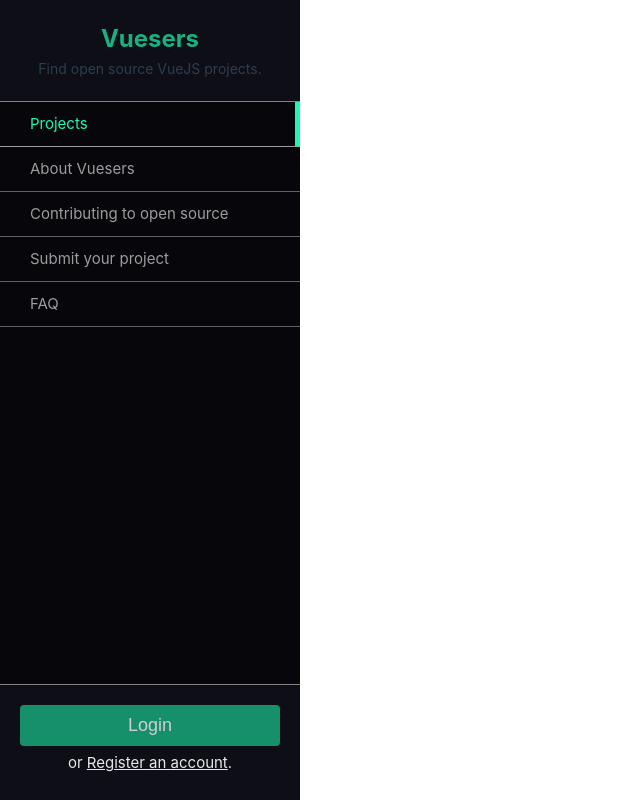
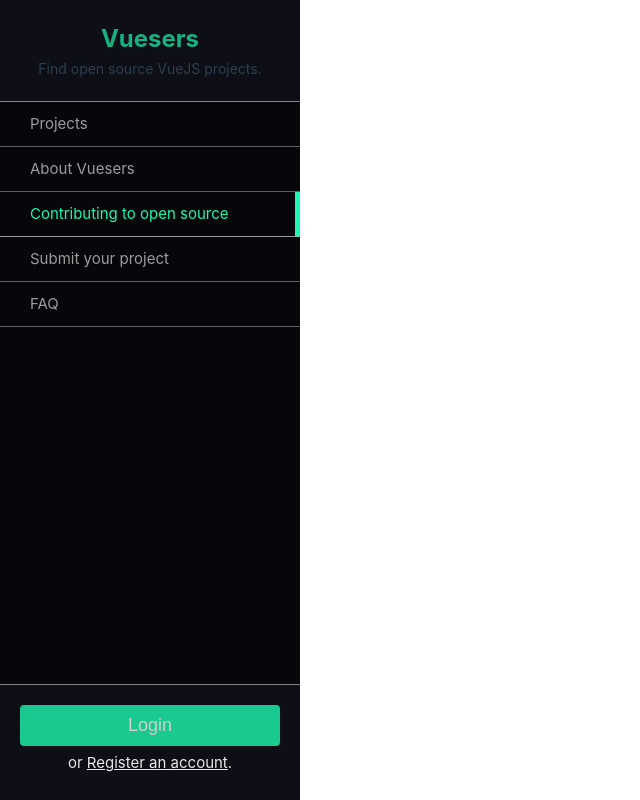
Before and after one commit to AllanOcelot/Vuesers, a Vue app in the folder Client/: page /contribute in a window 1280 px wide. Shown: the whole page, without its empty margins (0-640 px from the left). Built offline with nearby package versions, Linux system fonts and the light colour scheme; some icons are missing.

Commit message:
Refactoring / Route skeletons
- Codeclean up,
- add dummy pages for additional routes

```diff
--- /dev/null
+++ b/Client/src/assets/_variables.scss
@@ -0,0 +1,5 @@
+// Vars
+$color-primary: #1cf8af;
+
+
+// Maybe we want darkmode in future? all the cool kids do it....
--- a/Client/src/components/Sidebar.vue
+++ b/Client/src/components/Sidebar.vue
@@ -1,4 +1,9 @@
 <script setup lang="ts">
+  import {useRoute} from 'vue-router'
+  import {computed} from 'vue'
+
+  const route=useRoute();
+  const currentRoute = computed(() =>route.name)
 
   // Display the login modal.
   function showLogin(){
@@ -10,50 +15,50 @@
 <template>
   <div class="sidebar-main">
     <div class="top-section">
-      <RouterLink to="/" class="router-home">Vuesers</RouterLink>
+      <RouterLink to="/projects" class="router-home">Vuesers</RouterLink>
       <p>Find open source VueJS projects.</p>
     </div>
     <div class="mid">
       <ul class="links-menu">
-        <li class="active">
-          <a href="/">
+        <li :class="{active : currentRoute === 'projects'}">
+          <router-link to="/">
             <span class="icon">
               <i class="lni lni-folder"></i>
             </span>
             Projects
-          </a>
+          </router-link>
         </li>
-        <li>
-          <a href="/">
+        <li :class="{active : currentRoute === 'about'}">
+          <router-link to="/about">
             <span class="icon">
               <i class="lni lni-question-circle"></i>
             </span>
             About Vuesers
-          </a>
+          </router-link>
         </li>
-        <li>
-          <a href="/">
+        <li :class="{active : currentRoute === 'contribute'}">
+          <router-link to="/contribute">
             <span class="icon">
               <i class="lni lni-book"></i>
             </span>
             Contributing to open source
-          </a>
+          </router-link>
         </li>
-        <li>
-          <a href="/">
+        <li :class="{active : currentRoute === 'submit'}">
+          <router-link to="/submit">
             <span class="icon">
               <i class="lni lni-arrow-up"></i>
             </span>
             Submit your project
-          </a>
+          </router-link>
         </li>
-        <li>
-          <a href="/">
+        <li :class="{active : currentRoute === 'faq'}">
+          <router-link to="/faq">
             <span class="icon">
               <i class="lni lni-check-box"></i>
             </span>
             FAQ
-          </a>
+          </router-link>
         </li>
       </ul>
     </div>
@@ -85,7 +90,7 @@
       border-bottom: 1px solid #f1f1f183;
       text-align: center;
       .router-home {
-        color: #1cf8af;
+        color: $color-primary;
         font-size: 24px;
         font-weight: bold;
         opacity: 0.7;
@@ -136,11 +141,11 @@
           &:hover{
             opacity: 1;
             a {
-              color: #1cf8af;
+              color: $color-primary;
             }
           }
           &.active {
-            border-right: 5px solid #1cf8af;
+            border-right: 5px solid $color-primary;
           }
 
         }
@@ -163,7 +168,7 @@
           cursor: pointer;
           border-radius: 4px;
           padding: 10px 20px;
-          background: #17b181;
+          background: $color-primary;
           color: #fff;
           opacity: 0.8;
           transition: all 0.3s;
--- a/Client/src/router/index.ts
+++ b/Client/src/router/index.ts
@@ -3,6 +3,9 @@
 // Page views
 import Projects from '../views/Projects.vue'
 import About from '../views/About.vue'
+import Contribute from '../views/Contribute.vue'
+import Submit from '../views/Submit.vue'
+import FAQ from '../views/FAQ.vue'
 
 const router = createRouter({
   history: createWebHistory(import.meta.env.BASE_URL),
@@ -14,8 +17,23 @@
     },
     {
       path: '/about',
-      name: 'About',
+      name: 'about',
       component: About
+    },
+    {
+      path: '/contribute',
+      name: 'contribute',
+      component: Contribute
+    },
+    {
+      path: '/submit',
+      name: 'submit',
+      component: Submit
+    },
+    {
+      path: '/faq',
+      name: 'faq',
+      component: FAQ
     },
 
 
--- /dev/null
+++ b/Client/src/views/Contribute.vue
@@ -0,0 +1,15 @@
+<script setup lang="ts">
+  console.log('About Page')
+</script>
+
+<template>
+  <div class="main-content-display">
+    <div class="introduction-section">
+      <h2>Contributing to Open Source</h2>
+      <p>A simple guide on how and why to contribute to open source projects.</p>
+    </div>
+  </div>
+</template>
+
+<style scoped lang="scss">
+</style>
--- /dev/null
+++ b/Client/src/views/FAQ.vue
@@ -0,0 +1,15 @@
+<script setup lang="ts">
+  console.log('About Page')
+</script>
+
+<template>
+  <div class="main-content-display">
+    <div class="introduction-section">
+      <h2>FAQ</h2>
+      <p>Common questions about Vuesers, Vue and other related things...</p>
+    </div>
+  </div>
+</template>
+
+<style scoped lang="scss">
+</style>
--- /dev/null
+++ b/Client/src/views/Submit.vue
@@ -0,0 +1,15 @@
+<script setup lang="ts">
+  console.log('About Page')
+</script>
+
+<template>
+  <div class="main-content-display">
+    <div class="introduction-section">
+      <h2>Submit A Project</h2>
+      <p>Are you the owner of a VueJS project of any size? Let us know!</p>
+    </div>
+  </div>
+</template>
+
+<style scoped lang="scss">
+</style>
--- a/Client/vite.config.ts
+++ b/Client/vite.config.ts
@@ -5,6 +5,15 @@
 
 // https://vitejs.dev/config/
 export default defineConfig({
+  css: {
+    preprocessorOptions : {
+      scss : {
+        additionalData:  `
+        @import "./src/assets/_variables.scss";
+        `
+      }
+    }
+  },
   plugins: [vue()],
   resolve: {
     alias: {
```
